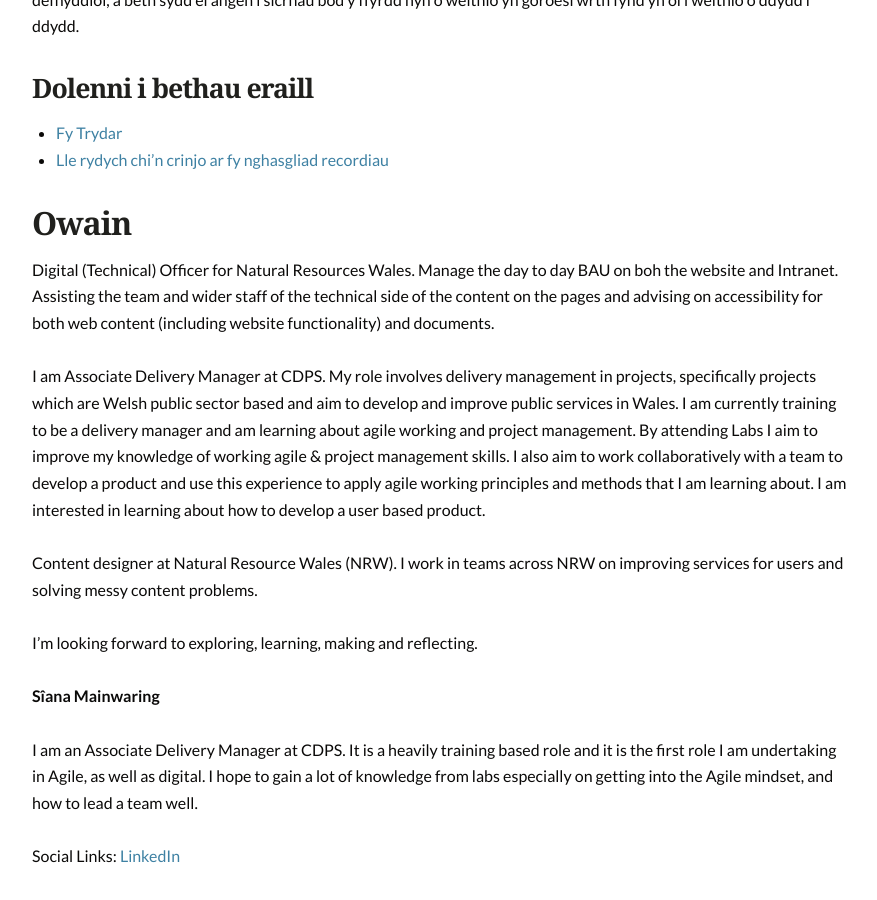
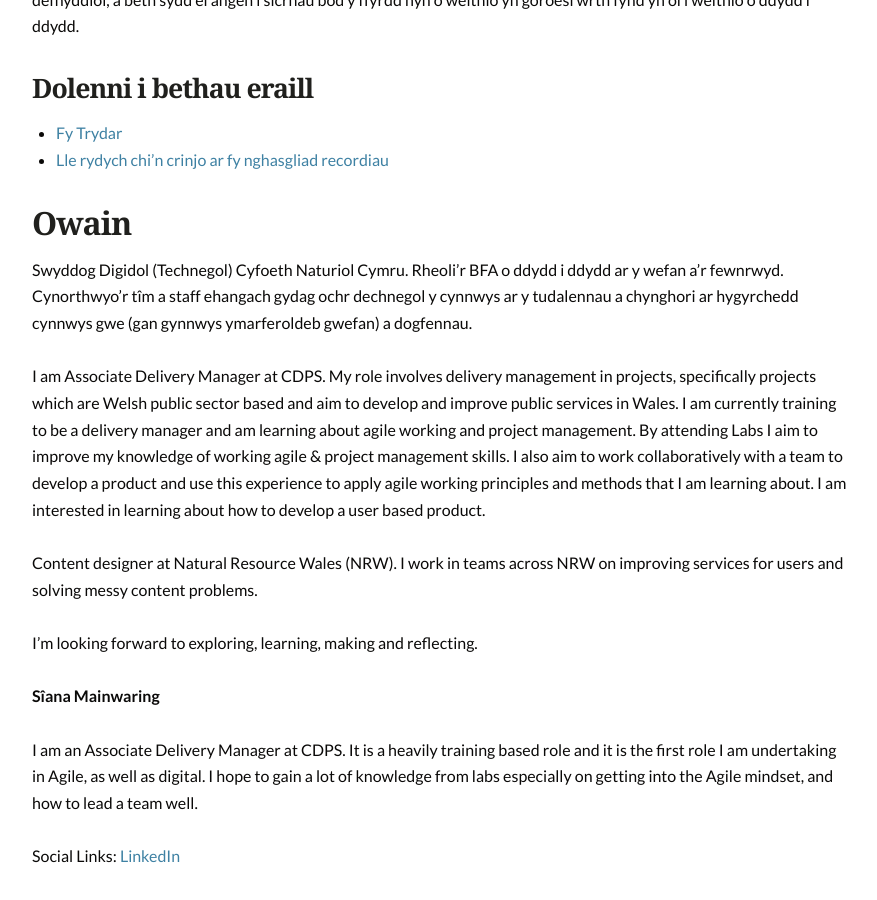
Before and after one commit to nrw-lab/nrw-lab.github.io, a Jekyll site: the page built from cy/team/index.md, in a window 1280 px wide and 900 px high, scrolled down 1603 px. Shown: the whole window, without its empty margins (198-1075 px from the left). Built offline with Jekyll 4.4.1, drawn with Linux system fonts in a browser that asks for light colours.

Commit message:
Update owain-jenkins.md

```diff
--- a/cy/team/_members/owain-jenkins.md
+++ b/cy/team/_members/owain-jenkins.md
@@ -1,2 +1,2 @@
 # Owain
-Digital (Technical) Officer for Natural Resources Wales. Manage the day to day BAU on boh the website and Intranet. Assisting the team and wider staff of the technical side of the content on the pages and advising on accessibility for both web content (including website functionality) and documents.
+ Swyddog Digidol (Technegol) Cyfoeth Naturiol Cymru. Rheoli'r BFA o ddydd i ddydd ar y wefan a'r fewnrwyd. Cynorthwyo’r tîm a staff ehangach gydag ochr dechnegol y cynnwys ar y tudalennau a chynghori ar hygyrchedd cynnwys gwe (gan gynnwys ymarferoldeb gwefan) a dogfennau.
```
